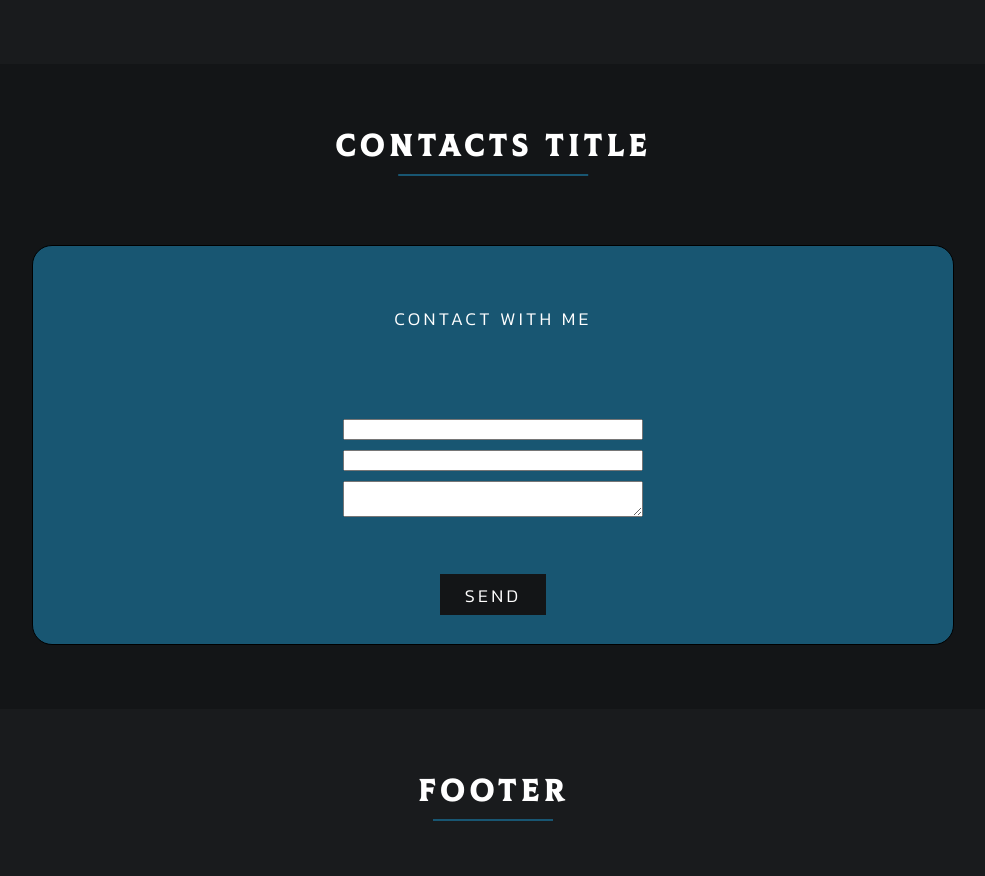
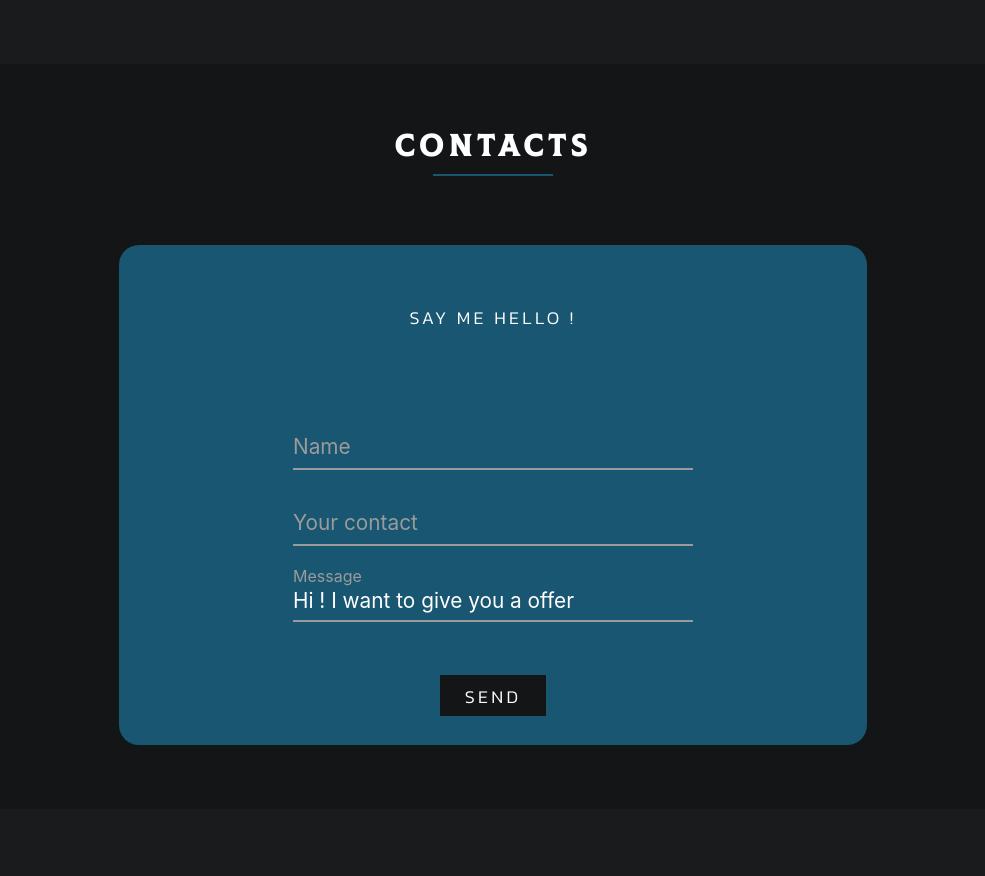
Before and after one commit to Metaloziz/portfolio, a React (Create React App) app: page / in a window 1280 px wide. Shown: the part 2560-3436 px from the top of the page, without its empty margins (147-1132 px from the left). Built offline with nearby package versions, Linux system fonts and the light colour scheme; a web font is replaced by a local one; what assets would draw is missing.

Commit message:
Block 'contacts' is 90%

```diff
--- a/src/common/components/Button/Button.module.scss
+++ b/src/common/components/Button/Button.module.scss
@@ -19,6 +19,6 @@
 
   &:hover {
     background-color: $primaryColor;
-    color: $titleColor
+    //color: $titleColor
   }
 }
--- a/src/common/sass/mixins.scss
+++ b/src/common/sass/mixins.scss
@@ -34,3 +34,69 @@
   background-repeat: no-repeat;
   background-position: center;
 }
+
+
+
+@mixin form() {
+  .divForm {
+    position: relative;
+    padding: 15px 0 0;
+    min-width: 400px;
+    height: auto;
+  }
+
+  input {
+    font-family: inherit;
+    width: 100%;
+    border: 0;
+    border-bottom: 2px solid $gray;
+    outline: 0;
+    font-size: 1.3rem;
+    color: $white;
+    padding: 7px 0;
+    background: transparent;
+    transition: border-color 0.2s;
+
+    &::placeholder {
+      color: transparent;
+    }
+
+    &:placeholder-shown ~ .inputLabel {
+      font-size: 1.3rem;
+      cursor: text;
+      top: 20px;
+    }
+  }
+
+  .inputLabel {
+    position: absolute;
+    top: 0;
+    display: block;
+    transition: all linear .5s;
+    font-size: 1rem;
+    color: $gray;
+  }
+
+  input:focus {
+    ~ .inputLabel {
+      position: absolute;
+      top: 0;
+      display: block;
+      transition: 0.2s;
+      font-size: 1rem;
+      color: $primary;
+      font-weight: 700;
+    }
+
+    padding-bottom: 6px;
+    font-weight: 700;
+    border-width: 3px;
+    border-image: linear-gradient(to right, $primary, $secondary);
+    border-image-slice: 1;
+  }
+
+  button:hover {
+    background: $white;
+    color: $black;
+  }
+}
--- a/src/common/sass/variables.scss
+++ b/src/common/sass/variables.scss
@@ -24,6 +24,7 @@ $backgroundColorSecond: #131517;
 
 //PrimaryColor
 $primaryColor: #185672;
+//$primaryColor: #11998EFF;
 
 //TextColor
 $titleColor: $white;
@@ -34,4 +35,10 @@ $backgroundButtonColor: rgba(0, 0, 0, 0.83);
 
 // border radius
 $textRadius: 10px;
-$boxRadius: 20px
+$boxRadius: 20px;
+
+// forms
+$primary: #11998e;
+$secondary: #38ef7d;
+$white: #fff;
+$gray: #9b9b9b;
--- a/src/components/Contacts/Contacts.module.scss
+++ b/src/components/Contacts/Contacts.module.scss
@@ -21,20 +21,19 @@
       display: flex;
       flex-direction: column;
       align-items: center;
-      justify-content: space-around;
+      justify-content: space-evenly;
+      height: 500px;
       background-color: $primaryColor;
-      border: 1px solid;
       border-radius: 20px;
       min-height: 50vh;
-      width: 90%;
-
-      form {
-        display: flex;
-        flex-direction: column;
-        gap: 10px;
-        max-width: 300px;
-        width: 90%;
-      }
+      width: 73%;
+      gap: 3vh;
+      @include form();
+     .inputs {
+       display: flex;
+       flex-direction: column;
+       gap: 20px;
+     }
     }
   }
 }
--- a/src/components/Contacts/Contacts.tsx
+++ b/src/components/Contacts/Contacts.tsx
@@ -7,14 +7,42 @@ import { Button, Title } from 'common';
 export const Contacts: FC = (): ReactElement => (
   <div className={`${style.generalBlock}`}>
     <div className={`${style.container} `}>
-      <Title value="Contacts title" size="h3" />
+      <Title value="Contacts" size="h3" />
       <div className={style.contact}>
-        <Title value="contact with me" size="h5" />
-        <form>
-          <input type="text" />
-          <input type="text" />
-          <textarea />
-        </form>
+        <Title value="Say me hello !" size="h5" />
+        <div className={style.inputs}>
+          <div className={style.divForm}>
+            <input type="input" placeholder="Name" name="name" id="name" required />
+            <span id="name" className={style.inputLabel}>
+              Name
+            </span>
+          </div>
+          <div className={style.divForm}>
+            <input
+              type="input"
+              placeholder="Contact"
+              name="contact"
+              id="contact"
+              required
+            />
+            <span id="contact" className={style.inputLabel}>
+              Your contact
+            </span>
+          </div>
+          <div className={style.divForm}>
+            <input
+              // style={{ width: '500px' }}
+              type="input"
+              placeholder="Message"
+              name="message"
+              id="message"
+              defaultValue="Hi ! I want to give you a offer"
+            />
+            <span id="message" className={style.inputLabel}>
+              Message
+            </span>
+          </div>
+        </div>
         <Button name="send" />
       </div>
     </div>
```
